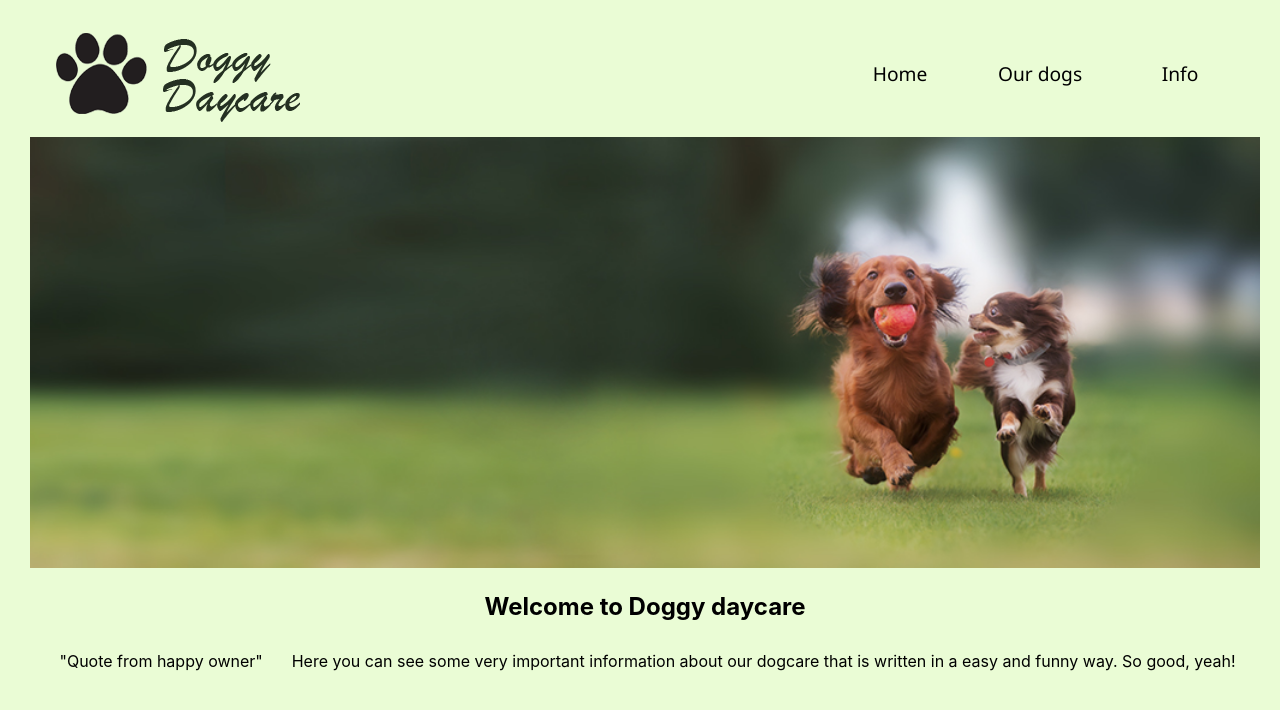
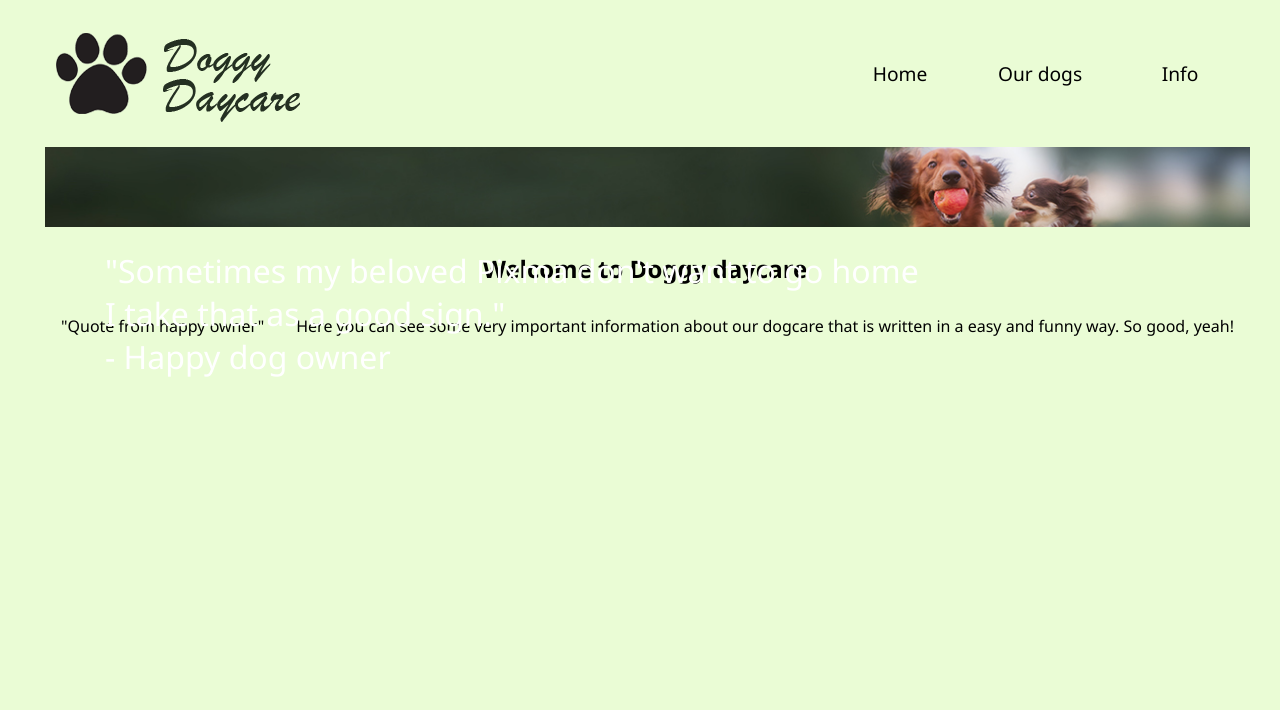
Before and after one commit to Noccis/dog-care, a React (Create React App) app: page /#/ in a window 1280 px wide. Shown: the top 710 px of the page. Built offline with nearby package versions, Linux system fonts and the light colour scheme; no server answers.

Commit message:
headers almost done

```diff
--- a/src/App.css
+++ b/src/App.css
@@ -3,6 +3,7 @@ body {
 }
 .App {
   text-align: center;
+  font-family: 'Segoe UI';
 }
 
 .App-header {
--- a/src/components/Info.js
+++ b/src/components/Info.js
@@ -1,17 +1,23 @@
 import { useState } from "react";
+import dogHeader from '../images/dogsplayingheader.jpg';
+import '../styling/info.css';
 
 const Info = ({activeDog}) => {
 
 
     return (
         <section className="info-section">
+            <div className='header-image-container'>
+                <img src={dogHeader} className="header-image"/>
+            </div>
+
             <img src={activeDog.img} alt="Picture of a dog" />
             <div className="info-text">
-             <p>Namn: {activeDog.name}</p>
-             <p>Ras: {activeDog.breed}</p>
-             <p>Kön: {activeDog.sex}</p>
-             <p>Ålder: {activeDog.age}</p>
-             <p>Ägare: {activeDog.owner.name} {activeDog.owner.lastName}</p>
+                <p>Namn: {activeDog.name}</p>
+                <p>Ras: {activeDog.breed}</p>
+                <p>Kön: {activeDog.sex}</p>
+                <p>Ålder: {activeDog.age}</p>
+                <p>Ägare: {activeDog.owner.name} {activeDog.owner.lastName}</p>
             </div>
         </section>
     )
--- a/src/components/Register.js
+++ b/src/components/Register.js
@@ -1,6 +1,7 @@
 import { useState } from "react";
 import { Link } from "react-router-dom";
 import '../styling/register.css';
+import dogHeader from '../images/dogsplayingheader.jpg';
 
 const Register = ({dogList, showInfo, dodo}) => {
 
@@ -29,7 +30,10 @@ const Register = ({dogList, showInfo, dodo}) => {
 
     return (
         <section className="register">
-            <h2>List of our dogs</h2>
+          <div className='header-image-container'>
+            <img src={dogHeader} className="header-image"/>
+            <p className="page-info"><span>Our dogs</span> - click a dog for more info</p>
+          </div>
             <button onClick={() => {
                 console.log(dodo);
             }}>Print Dog</button>
--- a/src/components/Welcome.js
+++ b/src/components/Welcome.js
@@ -1,11 +1,16 @@
 import { Link } from 'react-router-dom';
-import dogHeader from '../images/dogsplayingheader2.jpg';
+import dogHeader from '../images/dogsplayingheader.jpg';
 import '../styling/welcome.css'
 
 const Welcome = () => {
     return (
         <section>
+            <div className='header-image-container'>
             <img src={dogHeader} alt="Cute dogs playing" className='header-image'></img>
+            <p className='slogan'>"Sometimes my beloved Pixma don't want to go home <br />
+            I take that as a good sign."<br/>
+            - Happy dog owner</p>
+            </div>
             <h1>Welcome to Doggy daycare</h1>
             <div className='welcome-information'>
             <p>"Quote from happy owner"</p>
--- /dev/null
+++ b/src/styling/info.css
@@ -0,0 +1,24 @@
+.header-image-container {
+    position: relative;
+}
+
+.header-image {
+      width: 100%;
+      height: 80px;
+      object-fit: cover;
+      object-position: 100% 35%;
+}
+
+ .page-info {
+      position: absolute;
+      left: 20px;
+      top: 5px;
+      font-size: 1.3em;
+      color: white;
+      text-align: left;
+      font-family: 'Segoe UI';
+}
+
+.page-info span {
+      font-weight: bold;
+}
--- a/src/styling/register.css
+++ b/src/styling/register.css
@@ -1,7 +1,26 @@
-
+.header-image-container {
+  position: relative;
+}
 
 .header-image {
     width: 100%;
+    height: 80px;
+    object-fit: cover;
+    object-position: 100% 35%;
+  }
+
+  .page-info {
+    position: absolute;
+    left: 20px;
+    top: 5px;
+    font-size: 1.3em;
+    color: white;
+    text-align: left;
+    font-family: 'Segoe UI';
+  }
+
+  .page-info span {
+    font-weight: bold;
   }
 
 
--- a/src/styling/welcome.css
+++ b/src/styling/welcome.css
@@ -1,3 +1,16 @@
+.header-image-container {
+    position: relative;
+}
+
+.slogan {
+    position: absolute;
+    left: 60px;
+    top: 70px;
+    font-size: 2em;
+    color: white;
+    text-align: left;
+}
+
 .welcome-information {
     display: flex;
     flex-direction: row;
```
Also changed, not shown: src/images/dogsplayingheader.jpg (added), 1 other file (tests, documents, lock files or other folders).
